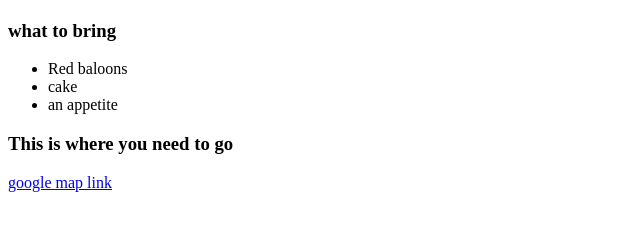
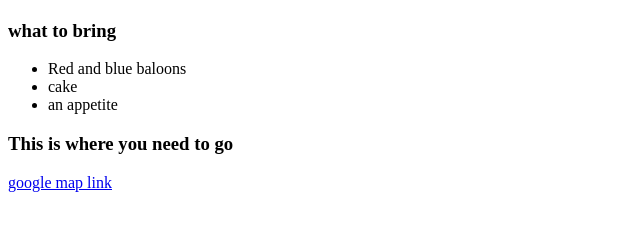
Before and after one commit to abhishek-17-ab/Birthday_invite, a plain HTML site: page index.html in a window 1280 px wide. Shown: the part 430-660 px from the top of the page, 0-640 px from the left. Drawn offline with Linux system fonts and the light colour scheme.

Commit message:
Update index.html

```diff
--- a/index.html
+++ b/index.html
@@ -16,7 +16,7 @@
 <img src="https://raw.githubusercontent.com/appbrewery/webdev/main/birthday-cake3.4.jpeg" alt="purple cake">
 <h3>what to bring</h3>
 <ul>
-    <li>Red baloons</li>
+    <li>Red and blue baloons</li>
     <li>cake</li>
     <li>an appetite</li>
 </ul>
```
